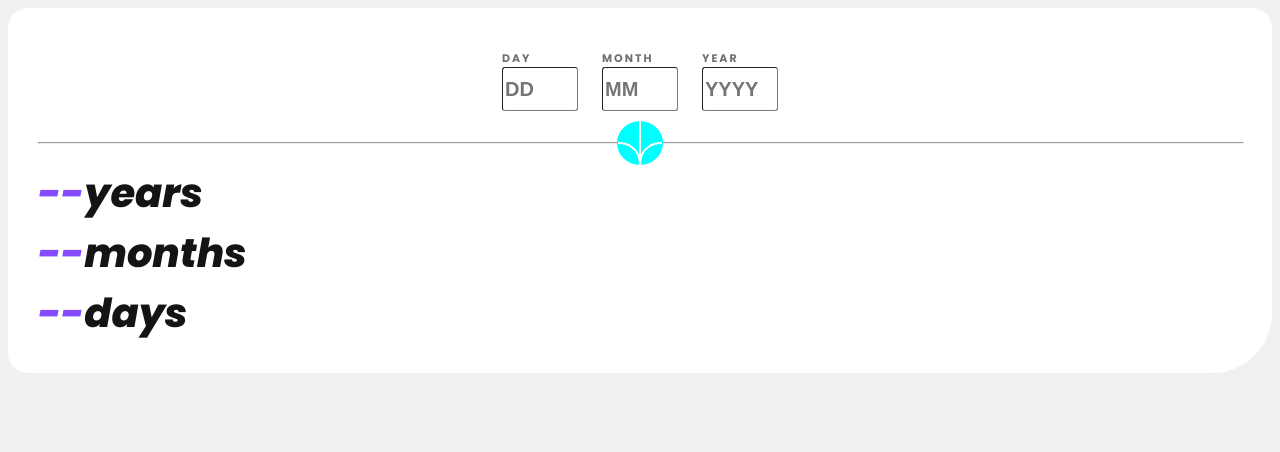
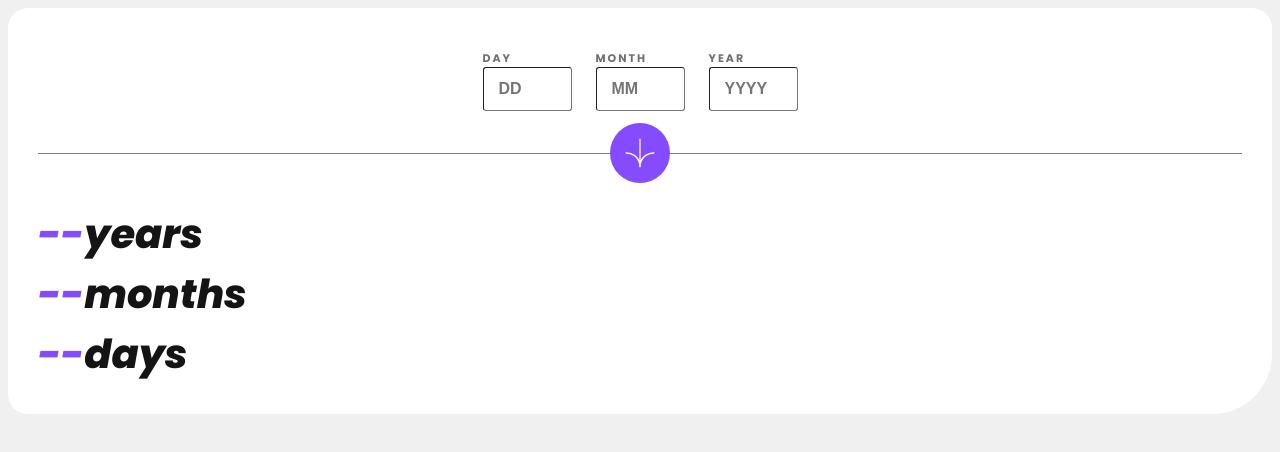
Before and after one commit to skjyrte/age-calculator-app, a plain HTML site: page index.html in a window 1280 px wide. Drawn offline with Linux system fonts and the light colour scheme.

Commit message:
script added

```diff
--- a/index.html
+++ b/index.html
@@ -9,6 +9,7 @@
   <link rel="preconnect" href="https://fonts.gstatic.com" crossorigin>
   <link href="https://fonts.googleapis.com/css2?family=Poppins:ital,wght@0,700;1,400;1,800&display=swap" rel="stylesheet">
   <link rel="stylesheet" href="./styles/styles.css">
+  <script src="./script/script.js"></script>
 
   <title>Frontend Mentor | Age calculator app</title>
 
@@ -20,21 +21,19 @@
     <div class="inputArea">
       <div class="inputBox">
         <label for="day">Day</label>
-        <input type="text" name="day" placeholder="DD" required minlength="1" maxlength="2" size="2">
+        <input type="text" id="day" name="day" placeholder="DD" required minlength="1" maxlength="2" size="2">
       </div>
       <div class="inputBox">
         <label for="month">Month</label>
-        <input type="text" name="month" placeholder="MM" required minlength="1" maxlength="2" size="2">
+        <input type="text" id="month" name="month" placeholder="MM" required minlength="1" maxlength="2" size="2">
       </div>
       <div class="inputBox">
         <label for="year">Year</label>
-        <input type="text" name="year" placeholder="YYYY" required minlength="4" maxlength="4" size="4">
+        <input type="text" id="year" name="year" placeholder="YYYY" required minlength="4" maxlength="4" size="4">
       </div>
     </div>
     <div class="image">
-      <hr>
       <img src="images\icon-arrow.svg">
-
     </div>
 
     <div class="resultArea">
--- /dev/null
+++ b/script/script.js
@@ -0,0 +1,16 @@
+const yearInput = document.querySelector("#year");
+const monthInput = document.querySelector("#month");
+const dayInput = document.querySelector("#day");
+
+
+const yearResult = document.querySelector(".resultYear");
+const monthResult = document.querySelector(".resultMonth");
+const dayResult = document.querySelector(".resultDay");
+
+
+
+//yearInput.addEventListener("input", updateValue);
+
+function updateValue(e) {
+  yearResult.textContent = e.target.value;
+}
--- a/styles/styles.css
+++ b/styles/styles.css
@@ -27,50 +27,43 @@ body {
   padding: 12px;
 }
 
-.image {
-  height: 40px;
-  position: relative;
-}
-
-.image > img {
-  background-color: aqua;
-  border-radius: 50%;
-  margin: 0;
-  position: absolute;
-  top: 50%;
-  left: 50%;
-  margin-right: -50%;
-  transform: translate(-50%, -50%)
-}
-
-.image > hr {
-  margin: 0;
-  width: 100%;
-  position: absolute;
-  top: 50%;
-  transform: translate(0, -50%);
-}
-
-
-
 .inputBox>label {
   /*typical behaviour overriden?*/
+  font-size: 11px;
+  font-weight: 400;
+  text-transform: uppercase;
+  letter-spacing: 2px;
+  color: hsl(0, 1%, 44%);
   display: block;
-  font-size: 11px;
-  letter-spacing: 2px;
-  text-transform: uppercase;
-  font-weight: 400;
-  color: hsl(0, 1%, 44%);
 }
 
 .inputBox>input {
-  font-size: 20px;
-  border-radius: 3px;
+  font-size: 16px;
+  font-weight: 800;
+  color: hsl(0, 0%, 8%);
   height:40px;
   width:70px;
+  border-radius: 3px;
   border-width: 1px;
-  font-weight: 700;
-  color: hsl(0, 0%, 8%);
+  padding-left: 15px;
+}
+
+.image {
+  display: flex;
+  justify-content: center;
+  border-bottom: 1px solid gray;
+  /*content below offset*/
+  margin-bottom: 50px;
+}
+
+.image>img {
+  background-color: hsl(259, 100%, 65%);
+  border-radius: 50%;
+  width: 30px;
+  height: 30px;
+  /*vertical margin offset*/
+  margin-bottom: -30px;
+  padding:15px;
 }
 
 /*results*/
```
